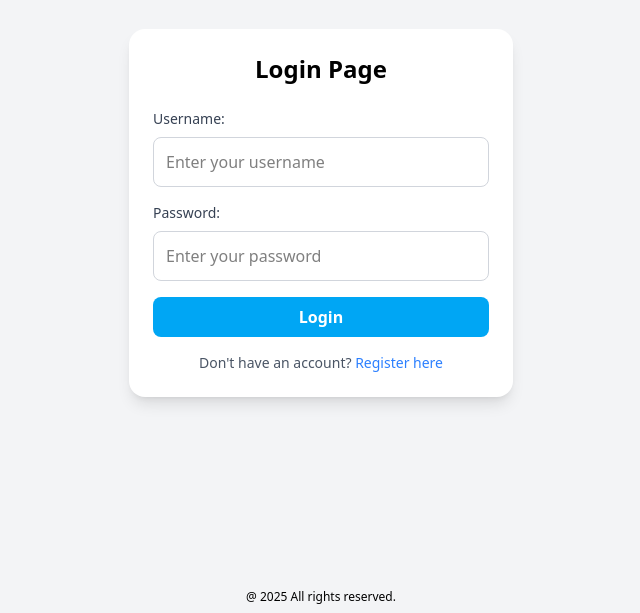
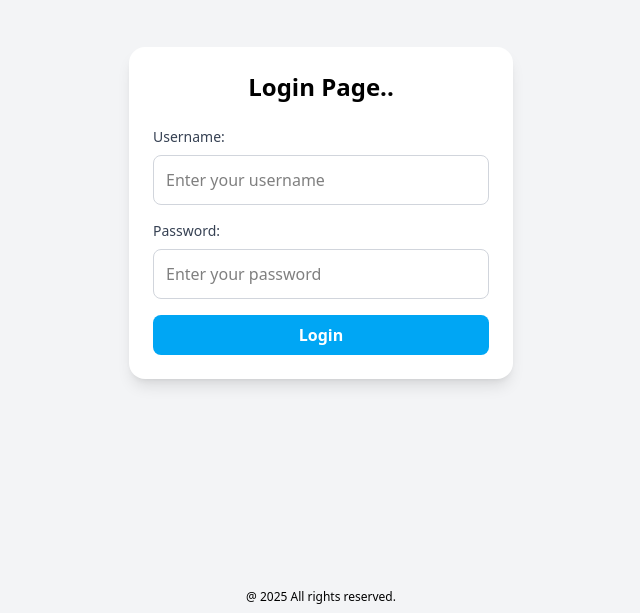
Before and after one commit to Mayday46/nail-salon-booking-app, a React (Vite) app: page / in a window 1280 px wide. Shown: the part 187-800 px from the top of the page, without its empty margins (319-959 px from the left). Built offline with nearby package versions, Linux system fonts and the light colour scheme.

Commit message:
fix: update login page header and clean up form structure

```diff
--- a/src/pages/Login.jsx
+++ b/src/pages/Login.jsx
@@ -9,12 +9,11 @@ const Login = () => {
         <div className = "flex items-center justify-center min-h-screen bg-gray-100">
             <div className ="w-full max-w-sm p-6 bg-white rounded-2xl shadow-lg" >
                 <h2 className = "mb-6 text-2xl font-bold text-center">
-                    Login Page
+                    Login Page..
                 </h2>
 
                 <form className = "space-y-4">
-
-                    <div>{/* Username input */}
+                    <div>
                         <label className = "block mb-2 text-sm font-medium text-gray-700">
                             Username:
                         </label>
@@ -28,7 +27,7 @@ const Login = () => {
                         />
                     </div>
 
-                    <div> {/* Password input */}
+                    <div>
                         <label className = "block mb-2 text-sm font-medium text-gray-700">
                             Password:
                         </label>
@@ -43,19 +42,13 @@ const Login = () => {
                         />
                     </div>
 
-                    <div> {/* Submit button */}
+                    <div>
                         <button
                             type = "submit"
                             className="w-full px-4 py-2 font-semibold text-white bg-sky-500 rounded-lg hover:bg-sky-700 focus:outline-none focus:ring-2 focus:ring-blue-400"
                         >
                             Login
                         </button>
-                    </div>
-
-                    <div> {/* Optional: Add a link to register if the user doesn't have an account */}
-                        <p className = "text-sm text-gray-600 text-center">
-                            Don't have an account? <a href="/register" className="text-blue-500 hover:underline">Register here</a>
-                        </p>
                     </div>
 
                 </form>
```
